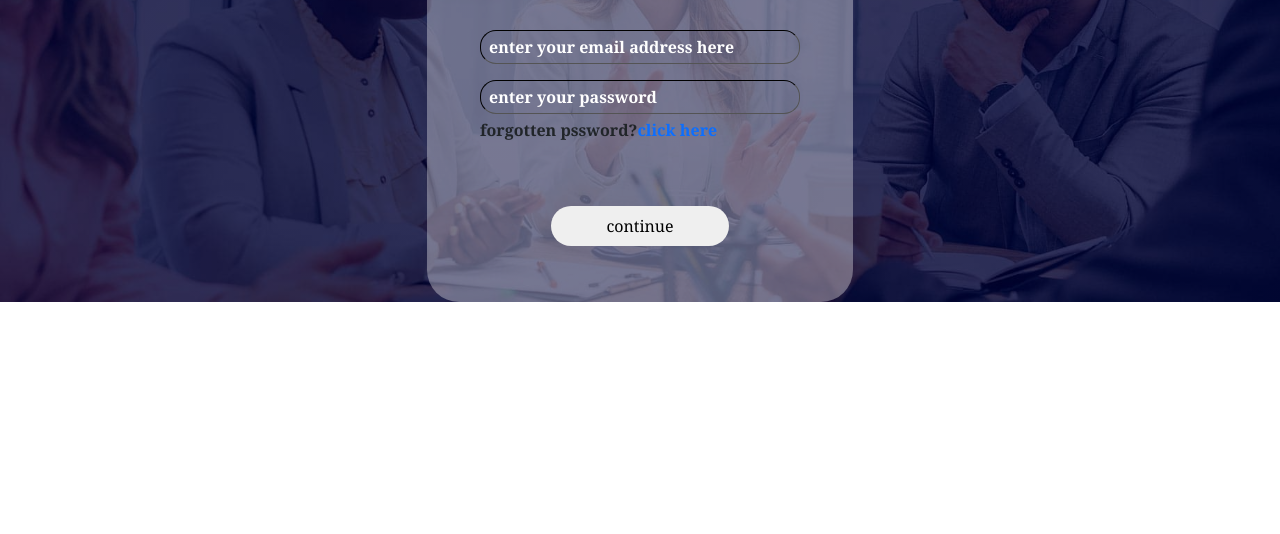
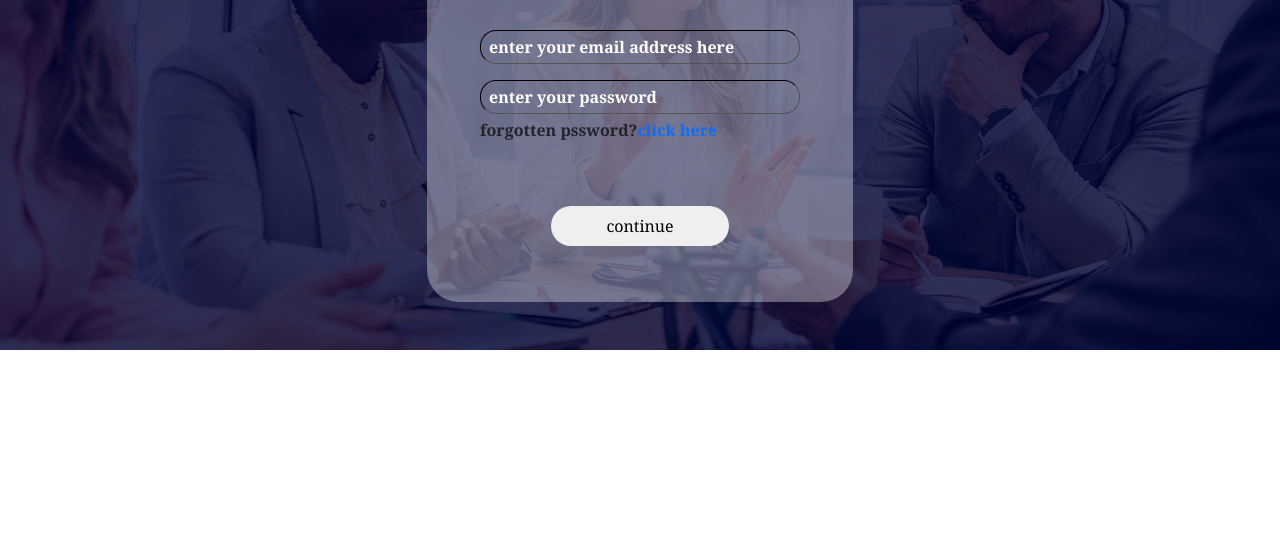
Before and after one commit to kingdee016/js-login, a plain HTML site: page index.html in a window 1280 px wide. Shown: the part 266-800 px from the top of the page. Drawn offline with nearby package versions, Linux system fonts and the light colour scheme.

Commit message:
Update index.html

```diff
--- a/index.html
+++ b/index.html
@@ -8,7 +8,7 @@
     <title>smart's Login/sign-in page</title>
 </head>
 <body>
-    <div class="image mx-0">
+    <div class="image mx-0 col-12">
         <div class="col-12 d-flex justify-content-between">
             <div class="col-5 px-2 col-sm-3 pt-1">
                 <h3 class=" text-center pt-1 fw-bolder sl" style="color: white;">Smart Int</h3>
@@ -18,7 +18,7 @@
                 <button id="b2" class="py-0 px-3 col-5 border-0 rounded-5 fw-bolder" onclick="myFunc()">sign-in</button>
             </div>
         </div>
-        <div class=" col-12 mt-5 pt-3">
+        <div class=" col-12 mt-5 pt-3 pb-5">
             <div class=" col-9 col-sm-7 col-md-6 col-lg-4 mx-auto mt-5 pb-2 rounded-5 lb">
                 <div class="col-6 mx-auto pt-5 text-center">
                     <h1 id="log1" class="fs-2 fw-bolder">Login</h1>
```
